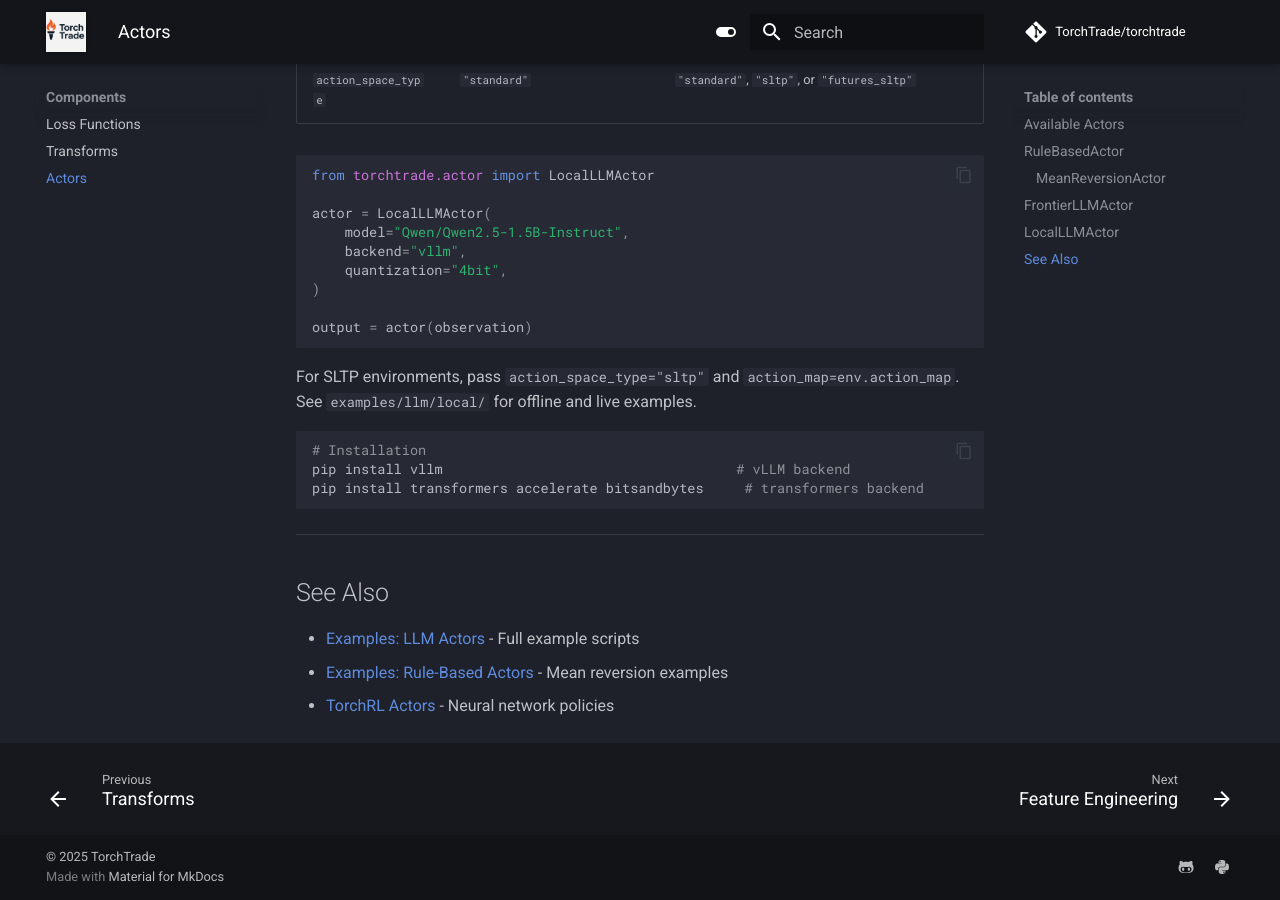
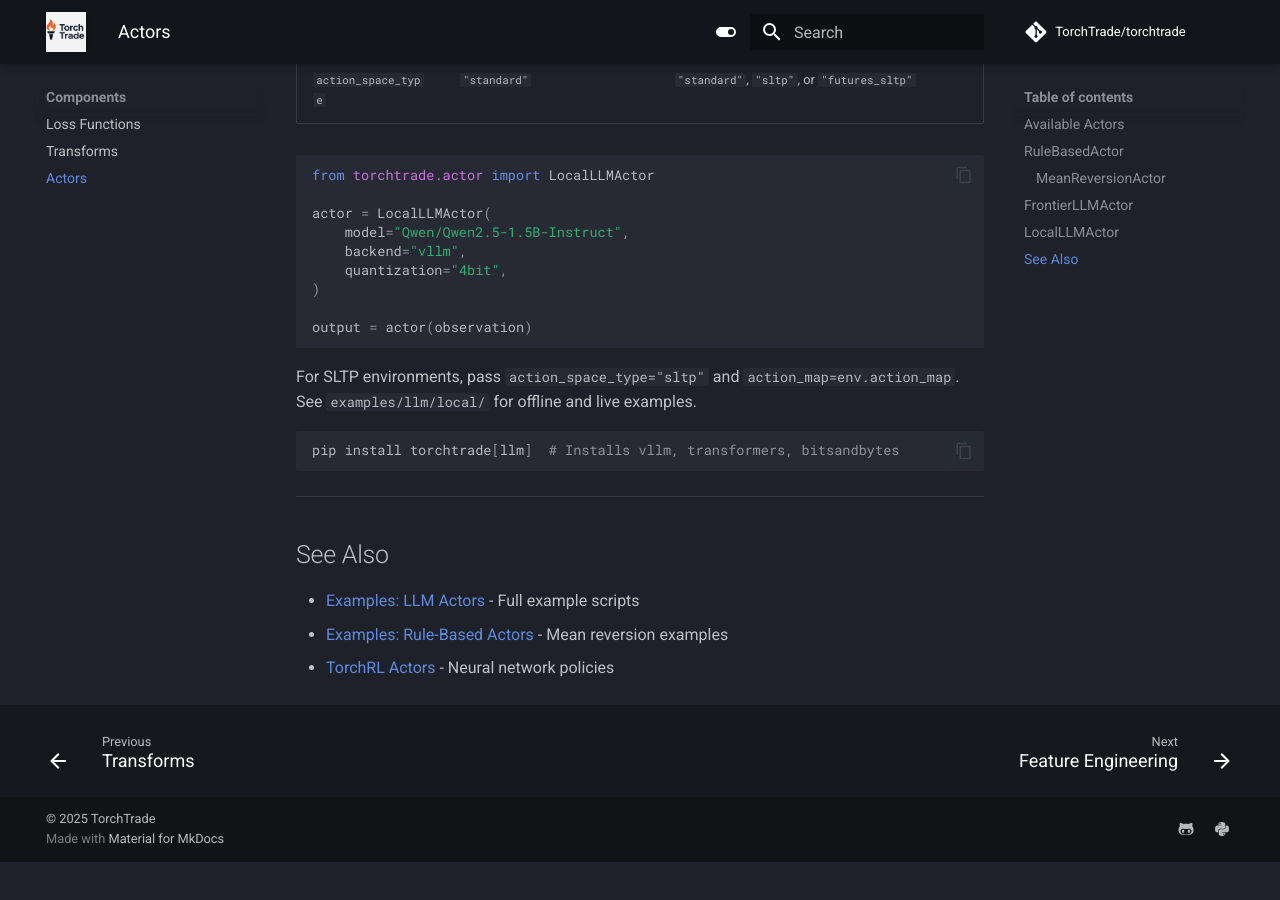
Before and after one commit to TorchTrade/torchtrade, an MkDocs documentation site: the page built from docs/components/actors.md, in a window 1280 px wide and 900 px high, scrolled down 2921 px. Built offline with MkDocs 1.6.1 and Material for MkDocs 9.7.7, drawn with Linux system fonts in a browser that asks for light colours; comment, search, counter and statistics services are not loaded; after the commit the page ends 3783 px from its top, so only the background shows below that.

Commit message:
Fix install command and transform references in components docs
- Use torchtrade[llm] instead of manual pip installs
- Reference VecNorm/ActionMask instead of DoubleToFloat/RewardSum

Co-Authored-By: Claude Opus 4.5 <noreply@anthropic.com>

````diff
--- a/docs/components/actors.md
+++ b/docs/components/actors.md
@@ -112,9 +112,7 @@ output = actor(observation)
 For SLTP environments, pass `action_space_type="sltp"` and `action_map=env.action_map`. See `examples/llm/local/` for offline and live examples.
 
 ```bash
-# Installation
-pip install vllm                                    # vLLM backend
-pip install transformers accelerate bitsandbytes     # transformers backend
+pip install torchtrade[llm]  # Installs vllm, transformers, bitsandbytes
 ```
 
 ---
````
Also changed, not shown: docs/components/transforms.md (+1 -1 lines).
